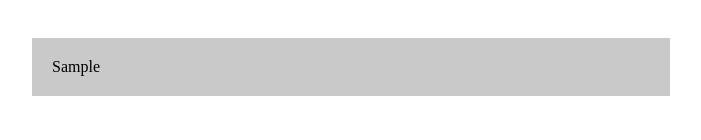
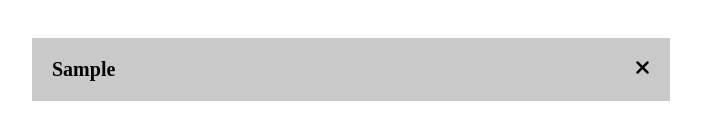
Before and after one commit to AngelaDeP/vue-todolist, a plain HTML site: page index.html in a window 1280 px wide. Both pictures are taken after typing "Sample" into the empty fields and a click on the button "Add". Shown: the part 172-312 px from the top of the page, 289-990 px from the left. Drawn offline with nearby package versions, Linux system fonts and the light colour scheme.

Commit message:
Aggiunto simbolo x

```diff
--- a/index.html
+++ b/index.html
@@ -6,6 +6,8 @@
     <meta name="viewport" content="width=device-width, initial-scale=1.0">
     <title>ToBoolist</title>
 
+
+    <script src="https://kit.fontawesome.com/ac7c5522e8.js" crossorigin="anonymous"></script>
     <link rel="stylesheet" href="style.css">
 </head>
 <body>
@@ -35,6 +37,8 @@
                 <ul class="items-list">
                     <li v-for="task in tasks">
                         {{task}}
+
+                        <i class="fa-solid fa-xmark"></i>
                     </li>
                 </ul>
 
--- a/style.css
+++ b/style.css
@@ -56,4 +56,14 @@ main .container {
 .items-list li {
     padding: 20px;
     border: 1px solid #fff;
+    font-weight: bold;
+    font-size: 20px;
 }
+
+.items-list i {
+    float: right;
+}
+
+.items-list i:hover {
+    color: rgb(255, 0, 0);
+}
```
